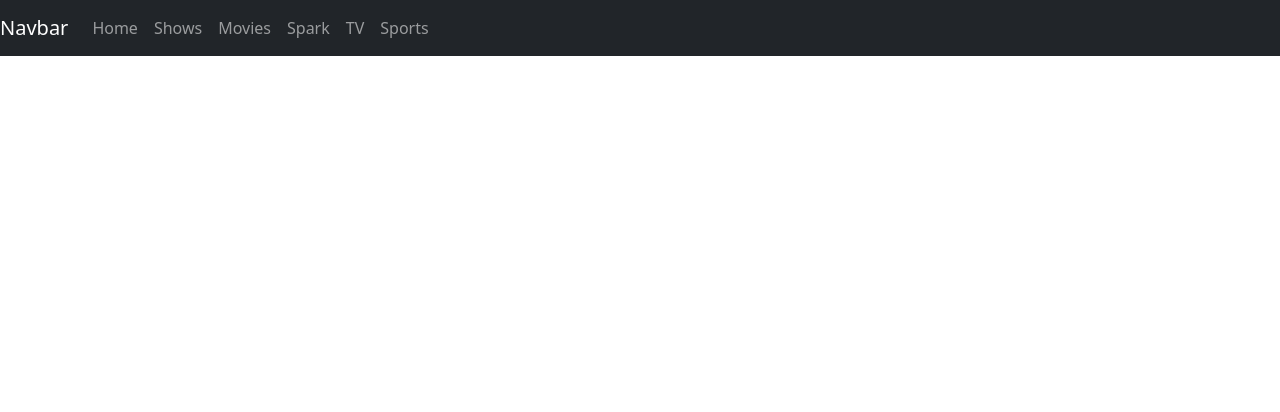
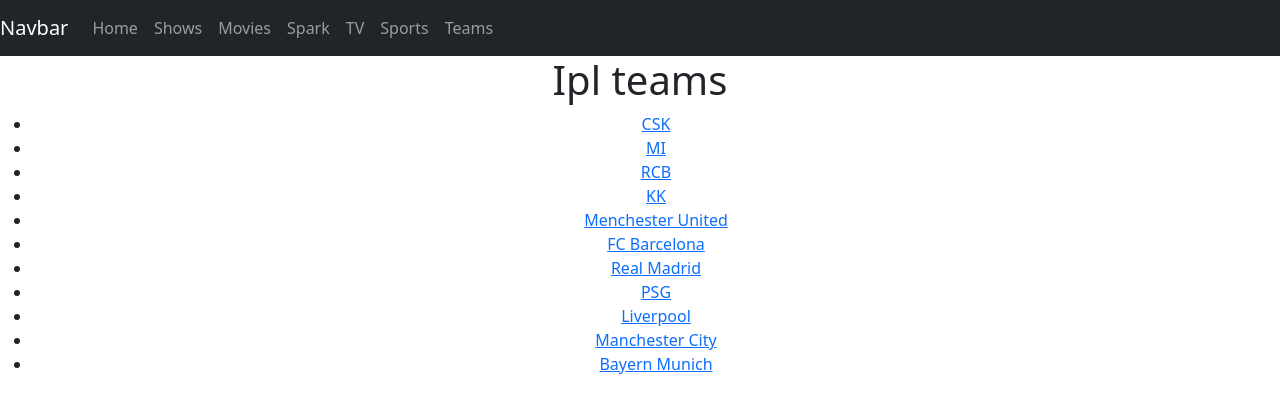
Before and after one commit to jig717/learing26, a React (Vite) app: page /Teams in a window 1280 px wide. Shown: the top 412 px of the page. Built offline with nearby package versions, Linux system fonts and the light colour scheme.

Commit message:
Dynamic Routing

```diff
--- a/src/App.jsx
+++ b/src/App.jsx
@@ -1,4 +1,3 @@
-
 import { Headercomponents } from './Components/Headercomponents';
 import { Footercomponents } from './Components/Footercomponents';
 import { Contentcomponents } from './Components/Contentcomponents';
@@ -22,8 +21,11 @@
 import { NetflixSpark } from './Components/NetflixSpark';
 import { NetflixBrowse } from './Components/NetflixBrowse';
 import { NetflixSport } from './Components/NetflixSport';
+import { Watch } from './Components/Watch';
+import { EeeoeNotFound } from './Components/EeeoeNotFound';
 import { Routes, Route } from 'react-router-dom';
 import { NavBar } from './Components/NavBar';
+import { Teams } from './Components/Teams';
 
 
 //import './App.css'
@@ -49,9 +51,12 @@
         <Route path='/spark' element={<NetflixSpark></NetflixSpark>}></Route>
         <Route path='/browse' element={<NetflixBrowse></NetflixBrowse>}></Route>
         <Route path='/sport' element={<NetflixSport></NetflixSport>}></Route>
-        <Route path='/home' element={<NetflixHomes></NetflixHomes>}></Route>
+        <Route path='/' element={<NetflixHomes></NetflixHomes>}></Route>
         <Route path='/movies' element={<NetflixMovies></NetflixMovies>}></Route>
         <Route path='/shows' element={<NetflixShows></NetflixShows>}></Route>
+        <Route path='/watch/:name' element={<Watch></Watch>}></Route>
+        <Route path='/Teams' element={<Teams></Teams>}></Route>
+        <Route path='/*' element={<EeeoeNotFound></EeeoeNotFound>}></Route>
          </Routes>
 
 
--- /dev/null
+++ b/src/Components/EeeoeNotFound.jsx
@@ -0,0 +1,9 @@
+import React from 'react'
+
+export const EeeoeNotFound = () => {
+  return (
+    <div style={{textAlign:'center'}}>
+        <h1>Error Page not found </h1>
+    </div>
+  )
+}
--- a/src/Components/NavBar.jsx
+++ b/src/Components/NavBar.jsx
@@ -23,7 +23,7 @@
         <div class="collapse navbar-collapse" id="navbarSupportedContent">
           <ul class="navbar-nav mr-auto">
             <li class="nav-item active">
-              <Link class="nav-link" to="/home">
+              <Link class="nav-link" to="/">
                 Home
               </Link>
             </li>
@@ -52,6 +52,11 @@
                 Sports
               </Link>
             </li>
+            <li class="nav-item active">
+              <Link class="nav-link" to="/Teams">
+                Teams
+              </Link>
+            </li>
           </ul>
         </div>
       </nav>
--- a/src/Components/NetflixMovies.jsx
+++ b/src/Components/NetflixMovies.jsx
@@ -1,9 +1,22 @@
 import React from 'react'
-
+import { Link } from 'react-router-dom'
 export const NetflixMovies = () => {
+  var movies = [{id:1, name:'Inception'},
+     {id:2, name:'The Dark Knight'},
+      {id:3, name:'Interstellar'},
+       {id:4, name:'Parasite'},
+       {id:5, name:'The Matrix'}
+      ];
   return (
     <div style={{textAlign:'center'}}>
         <h1>Welcome to Netflix Movies Page</h1>
+        {
+          movies.map((movie)=>{
+            return <li>
+              <Link to={`/watch/${movie.name}`}>{movie.name}</Link>
+            </li>
+          })
+          }
     </div>
   )
 }
--- a/src/Components/NetflixShows.jsx
+++ b/src/Components/NetflixShows.jsx
@@ -1,9 +1,28 @@
 import React from 'react'
+import { Link } from 'react-router-dom'
 
 export const NetflixShows = () => {
   return (
     <div>
-        <h1 style={{textAlign:'center'}}>Welcome to Netflix Shows Page</h1>
+        <h1 style={{textAlign:'center'}}>
+        Welcome to Netflix Shows Page</h1>
+        <ul>
+          <li>
+            <Link to="/watch/Stranger Things">Stranger Things</Link>
+          </li>
+          <li>
+            <Link to="/watch/The Crown">The Crown</Link>
+          </li>
+          <li>
+            <Link to="/watch/Black Mirror">Black Mirror</Link>
+          </li>
+          <li>
+            <Link to="/watch/Narcos">Narcos</Link>
+          </li>
+          <li>
+            <Link to="/watch/Ozark">Ozark</Link>
+          </li>
+        </ul>
     </div>
   )
 }
--- /dev/null
+++ b/src/Components/Teams.jsx
@@ -0,0 +1,32 @@
+import React from 'react'
+import { Link } from 'react-router-dom'
+export const Teams = () => {
+    var team = [
+         {id:1, name:'CSK'},
+         {id:2, name:'MI'},
+         {id:3, name:'RCB'},
+         {id:4, name:'KK'},
+         {id:5, name:'Menchester United'},
+         {id:6, name:'FC Barcelona '},
+         {id:7, name:'Real Madrid'},
+         {id:8, name:'PSG'},
+         {id:9, name:'Liverpool'},
+         {id:10, name:'Manchester City'},
+         {id:11, name:'Bayern Munich'},
+];
+  return (
+   <div style={{textAlign:'center'}}>
+         <h1 style={{textAlign:'center'}}>Ipl teams </h1>
+            <ul>
+                {
+                    team.map((te)=>{
+                        return <li>
+                        <Link to={`/watch/${te.name}`}>{te.name}</Link>
+                        </li>
+                    })
+                }
+            </ul>
+
+    </div>
+  )
+}
--- /dev/null
+++ b/src/Components/Watch.jsx
@@ -0,0 +1,13 @@
+import React from 'react'
+import { useParams } from 'react-router-dom';
+
+export const Watch = () => {
+    const moviename = useParams().name;
+
+  return (
+    <div style={{textAlign:'center'}}>
+        <h1>Watching....{moviename} </h1>
+
+    </div>
+  )
+}
```
